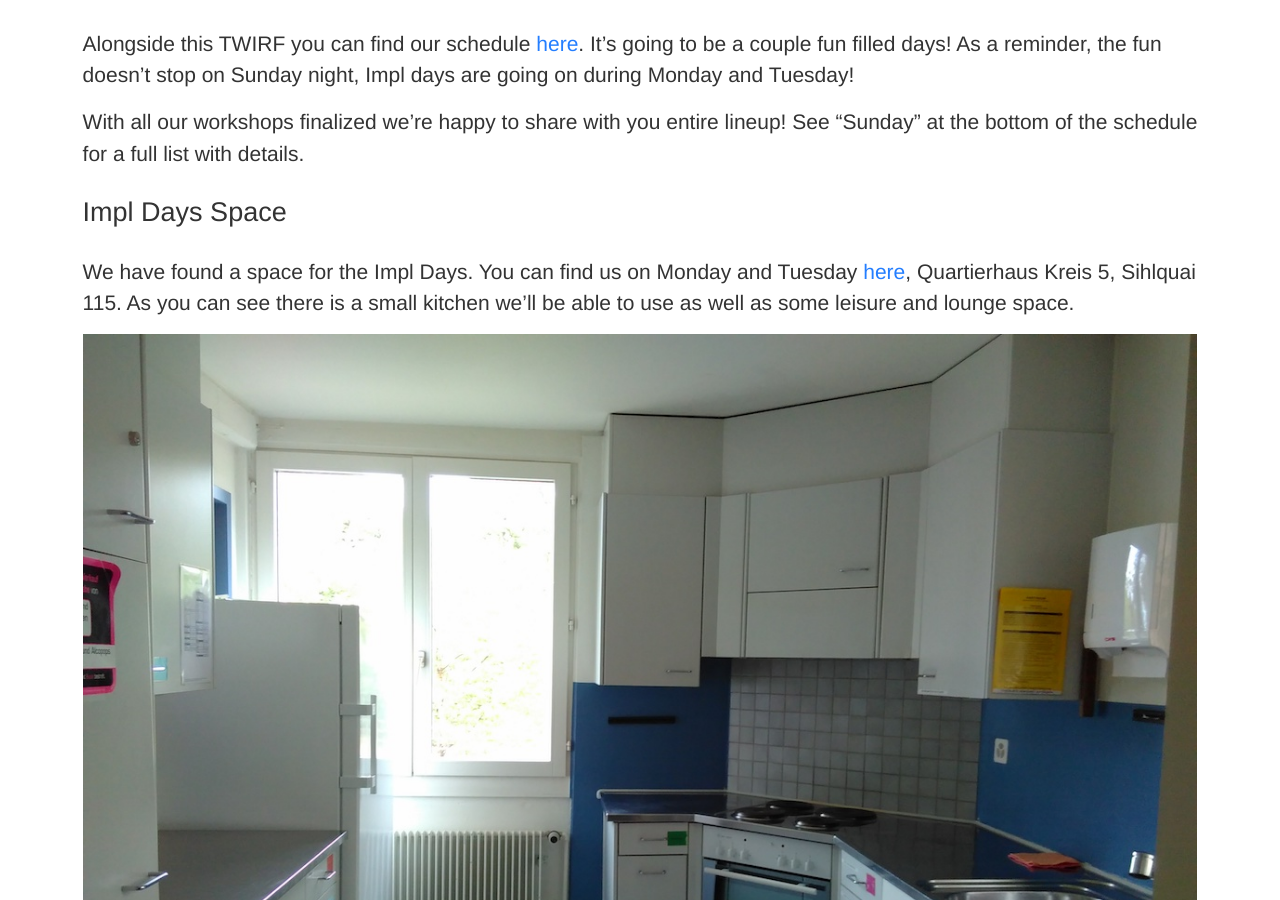
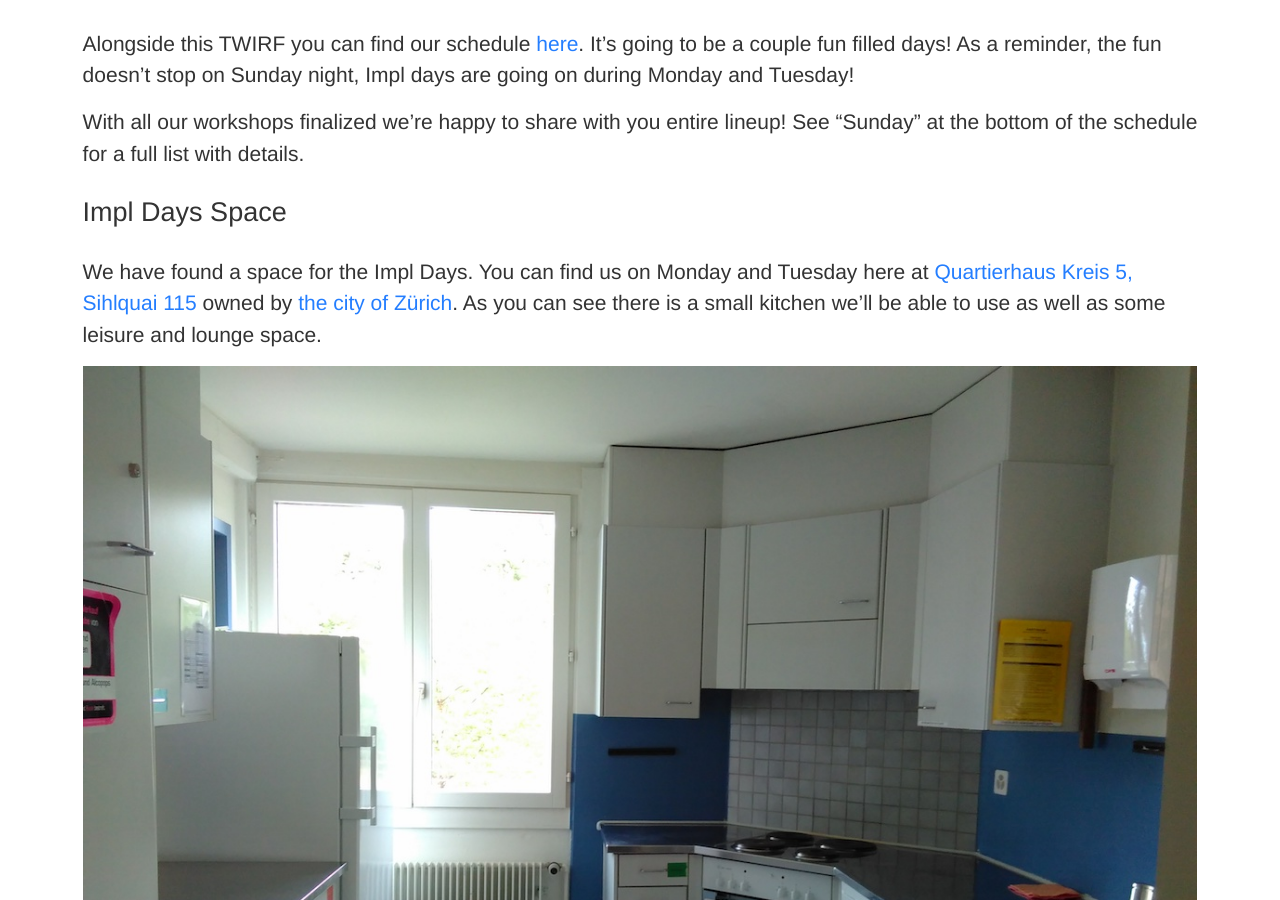
Before and after one commit to RustFestEU/blog.rustfest.eu, a Jekyll site: the page built from _posts/2017-09-24-this-week-in-rustfest-12-less-than-seven.md, in a window 1280 px wide and 900 px high, scrolled down 2461 px. Built offline with Jekyll 4.4.1, drawn with Linux system fonts in a browser that asks for light colours; some of the changed text lies outside the part shown.

Commit message:
Focus the links onto the map

```diff
--- a/_posts/2017-09-24-this-week-in-rustfest-12-less-than-seven.md
+++ b/_posts/2017-09-24-this-week-in-rustfest-12-less-than-seven.md
@@ -50,11 +51,12 @@
 
 ## Impl Days Space
 
-We have found a space for the Impl Days. You can find us on Monday and Tuesday [here](http://www.stadt-zuerich.ch/quartierhaus5), Quartierhaus Kreis 5, Sihlquai 115. As you can see there is a small kitchen we'll be able to use as well as some leisure and lounge space.
+We have found a space for the Impl Days. You can find us on Monday and Tuesday here at [Quartierhaus Kreis 5, Sihlquai 115](https://www.openstreetmap.org/way/70730651) owned by [the city of Zürich](http://www.stadt-zuerich.ch/quartierhaus5). As you can see there is a small kitchen we'll be able to use as well as some leisure and lounge space.
 
 ![impl days room](/assets/posts/twirf-12/impl-1.jpg)
 ![impl days room](/assets/posts/twirf-12/impl-2.jpg)
 ![impl days room](/assets/posts/twirf-12/impl-3.jpg)
 ![impl days room](/assets/posts/twirf-12/impl-4.jpg)
 
+Don't forget to add yourself to [the list](https://github.com/RustFestEU/blog.rustfest.eu/issues/29) so we have an idea who is comming.
 **We can't wait to see you this weekend! Email us (team@rustfest.eu) if you need anything!**
```
Also changed, not shown: other parts of _posts/2017-09-24-this-week-in-rustfest-12-less-than-seven.md (+1 -0 lines).
